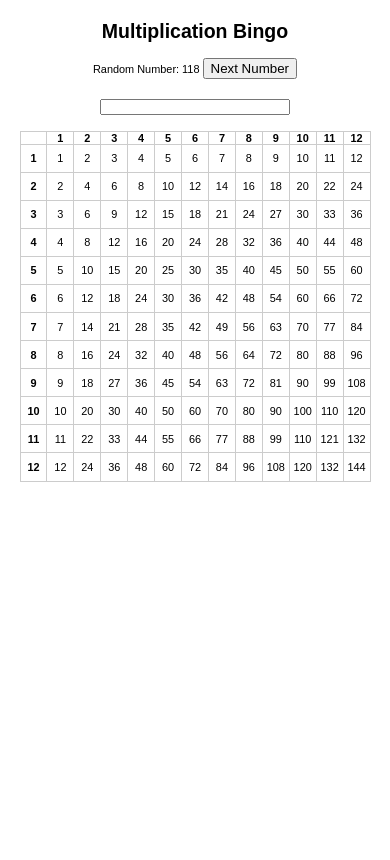
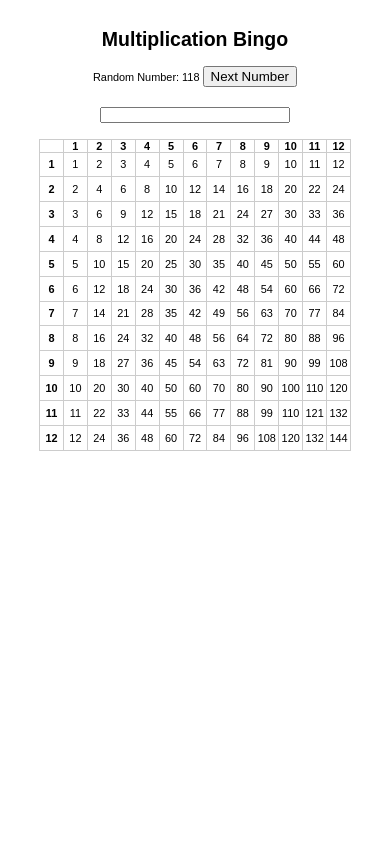
Before and after one commit to Bdmilken/Multiplication_Bingo, a Flask app: page / in a window 390 px wide. Before the commit the page ends 482 px from the top, so only its background shows below. Run offline with Flask 3, Linux system fonts and the light colour scheme.

Commit message:
Revert "Improve responsiveness of bingo board"

```diff
--- a/templates/board.html
+++ b/templates/board.html
@@ -6,8 +6,6 @@
     <title>Multiplication Bingo</title>
     <style>
         body {
-            margin: 0;
-            padding: 0;
             display: flex;
             flex-direction: column;
             align-items: center;
@@ -28,10 +26,8 @@
         table {
             border-collapse: collapse;
             margin: 2em auto 0;
-            width: 90vmin;
-            height: 90vmin;
-            max-width: 90vw;
-            max-height: 90vh;
+            width: 80vmin;
+            height: 80vmin;
             table-layout: fixed;
         }
         th, td {
```
